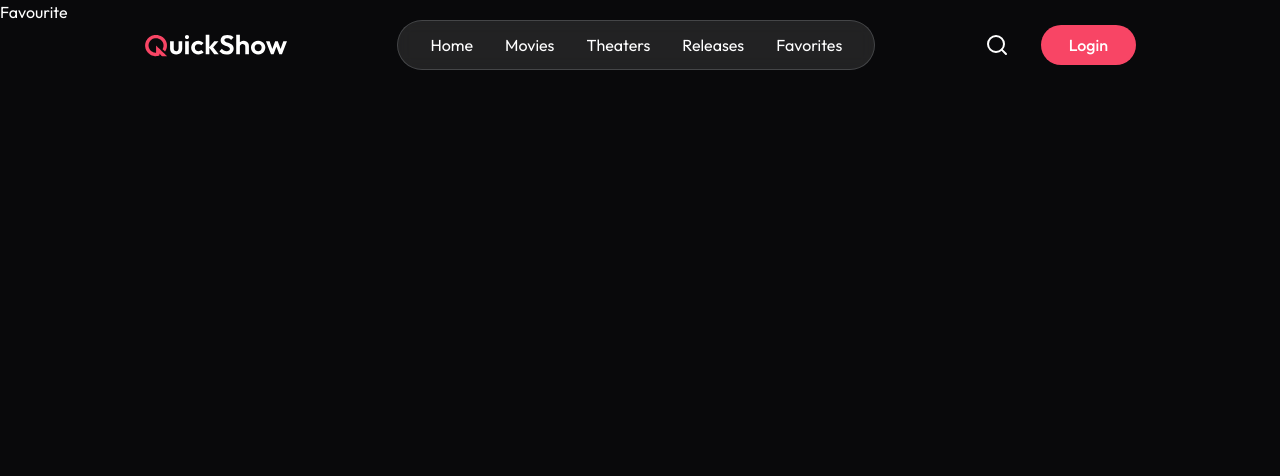
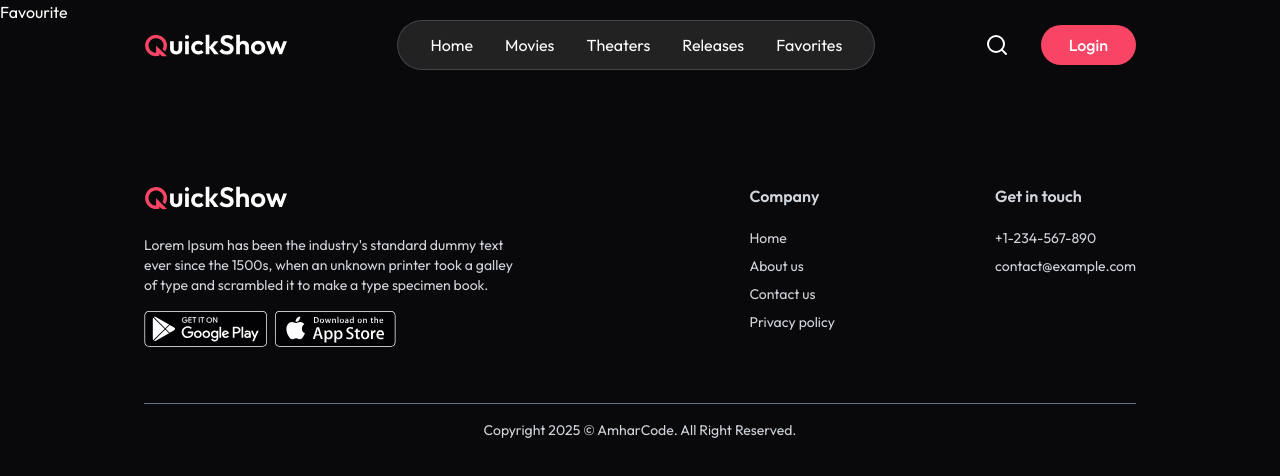
Before and after one commit to Amhar-code/QuickShow, a React (Vite) app in the folder client/: page /favourite in a window 1280 px wide. Shown: the top 476 px of the page. Built offline with nearby package versions, Linux system fonts and the light colour scheme; no server answers.

Commit message:
Developed the Footer of the website

```diff
--- a/client/src/components/Footer.jsx
+++ b/client/src/components/Footer.jsx
@@ -1,10 +1,43 @@
 import React from 'react'
+import { assets } from '../assets/assets'
 
 const Footer = () => {
   return (
-    <div>
-
-    </div>
+    <footer className="px-6 md:px-16 lg:px-36 mt-40 w-full text-gray-300">
+      <div className="flex flex-col md:flex-row justify-between w-full gap-10 border-b border-gray-500 pb-14">
+        <div className="md:max-w-96">
+          <img alt="logo" className='w-36 h-auto' src={assets.logo} />
+          <p className="mt-6 text-sm">
+            Lorem Ipsum has been the industry's standard dummy text ever since the 1500s, when an unknown printer took a galley of type and scrambled it to make a type specimen book.
+          </p>
+          <div className="flex items-center gap-2 mt-4">
+            <img src={assets.googlePlay} alt="google play" className="h-9 w-auto" />
+            <img src={assets.appStore} className="h-9 w-auto" />
+          </div>
+        </div>
+        <div className="flex-1 flex items-start md:justify-end gap-20 md:gap-40">
+          <div>
+            <h2 className="font-semibold mb-5">Company</h2>
+            <ul className="text-sm space-y-2">
+              <li><a href="#">Home</a></li>
+              <li><a href="#">About us</a></li>
+              <li><a href="#">Contact us</a></li>
+              <li><a href="#">Privacy policy</a></li>
+            </ul>
+          </div>
+          <div>
+            <h2 className="font-semibold mb-5">Get in touch</h2>
+            <div className="text-sm space-y-2">
+              <p>+1-234-567-890</p>
+              <p>contact@example.com</p>
+            </div>
+          </div>
+        </div>
+      </div>
+      <p className="pt-4 text-center text-sm pb-5">
+        Copyright {new Date().getFullYear()} © AmharCode. All Right Reserved.
+      </p>
+    </footer>
   )
 }
 
--- a/client/src/pages/Movies.jsx
+++ b/client/src/pages/Movies.jsx
@@ -2,7 +2,9 @@
 
 const Movies = () => {
   return (
-    <div>Movies</div>
+    <div>
+
+    </div>
   )
 }
 
```
